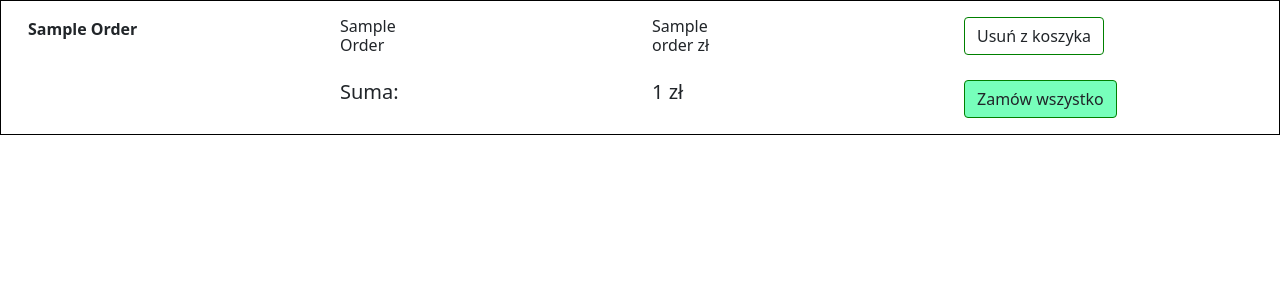
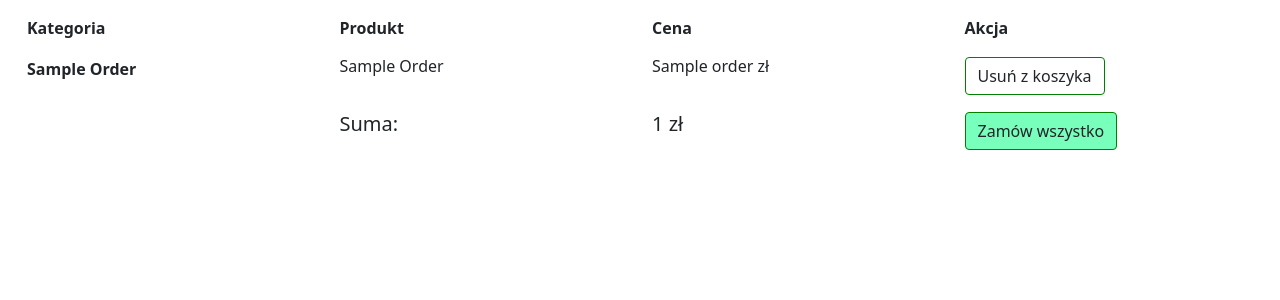
Before and after one commit to krasickiPawel/sklep_z_elektronika, a Flask app: template sklep_z_elektronika/controller/templates/basket.html in a window 1280 px wide. Shown: the part 68-368 px from the top of the page. Run offline with Flask 2, Linux system fonts and the light colour scheme; the template is opened without the code that fills it: most values are stand-ins (such as "Sample title", 1, 10 or a date in 2020).

Commit message:
korekta css

```diff
--- a/sklep_z_elektronika/controller/templates/basket.html
+++ b/sklep_z_elektronika/controller/templates/basket.html
@@ -3,7 +3,6 @@
 {% block style %}
 .order-table {
     width: 100%;
-    border: 1px solid black;
 }
 .order-data-category {
     text-transform: capitalize;
@@ -14,7 +13,7 @@
     text-transform: capitalize;
 }
 .order-data {
-    width: 25%
+    width: 25%;
 }
 .row {
     margin: 15px;
@@ -39,6 +38,13 @@
 .row:hover {
     background-color: AliceBlue;
 }
+.th {
+
+    width: 25%;
+}
+th:hover {
+    color: grey;
+}
 {% endblock %}
 
 
@@ -52,16 +58,22 @@
 {% else %}
 <form method="post" action="/basket">
     <table class="order-table">  <!-- style="width:100%;" -->
+        <tr class="row">
+            <th class="th">Kategoria</th>
+            <th class="th">Produkt</th>
+            <th class="th">Cena</th>
+            <th class="th">Akcja</th>
+        </tr>
         {% for order in orderList%}
         <tr class="row">
             <td class="order-data">
-                <strong class="order-data order-data-category">{{order[2]}}</strong>
+                <strong class="order-data-category">{{order[2]}}</strong>
             </td>
             <td class="order-data">
-                <h6 class="order-data order-data-name">{{order[1]}}</h6>
+                <h6 class="order-data-name">{{order[1]}}</h6>
             </td>
             <td class="order-data">
-                <h6 class="order-data order-data-price">{{order[3]}} zł</h6>
+                <h6 class="order-data-price">{{order[3]}} zł</h6>
             </td>
             <td class="order-data">
                 <button type="submit" class="btn btn-remove-from-basket" name="remove.{{order[4]}}">Usuń z koszyka</button>
--- a/sklep_z_elektronika/controller/templates/products.html
+++ b/sklep_z_elektronika/controller/templates/products.html
@@ -53,7 +53,7 @@
                 <strong class="product-data-strong">{{product.getCategory()}}</strong>
                 <p class="product-data-p">{{product.getName()}}</p>
                 <p>{{product.getPrice()}} zł</p>
-                <p>{{product.getAmount()}} dostępnych sztuk</p>
+                <p>{{product.getAmount()}}</p>
                 <button type="submit" class="btn btn-add-to-basket" name="buy.{{product.getProductID()}}">Dodaj do koszyka</button>
             </td>
             {% endfor %}
--- a/sklep_z_elektronika/controller/wwwController.py
+++ b/sklep_z_elektronika/controller/wwwController.py
@@ -121,7 +121,12 @@ def history():
             pass
 
         shopHist = mc.clientShowShopHist(session.get("loggedClient"))
-        return render_template("history.html", shopHist=shopHist)
+        if len(shopHist) > 0:
+            shopHistEmpty = False
+        else:
+            shopHistEmpty = True
+
+        return render_template("history.html", shopHist=shopHist, shopHistEmpty=shopHistEmpty)
 
 
 @app.route("/basket", methods=['GET', 'POST'])
@@ -140,7 +145,7 @@ def basket():
                         flash("Gratulujemy wyboru! Zamówione produkty czekają na opłacenie i weryfikację przez pracownika.")
                     else:
                         flash("Wystąpiły problemy podczas składania zamówienia na produkty znajdujące się w twoim "
-                              "koszyku.")
+                              "koszyku. Możliwe, że niektóre produkty są już niedostępne.")
 
         basketList, totalPrice = mc.clientShowFormattedBasket(session.get("loggedClient"))
 
--- a/sklep_z_elektronika/model/product.py
+++ b/sklep_z_elektronika/model/product.py
@@ -19,7 +19,10 @@ class Product:
         return self.category
 
     def getAmount(self):
-        return self.amount
+        if self.amount > 0:
+            return f"{self.amount} dostępnych sztuk"
+        else:
+            return 'Produkt niedostępny'
 
     def toString(self):
         return f"{self.productID}, {self.name}, {self.price}, {self.category}, {self.amount}"
```
Also changed, not shown: sklep_z_elektronika/controller/templates/history.html (+16 -0 lines).
